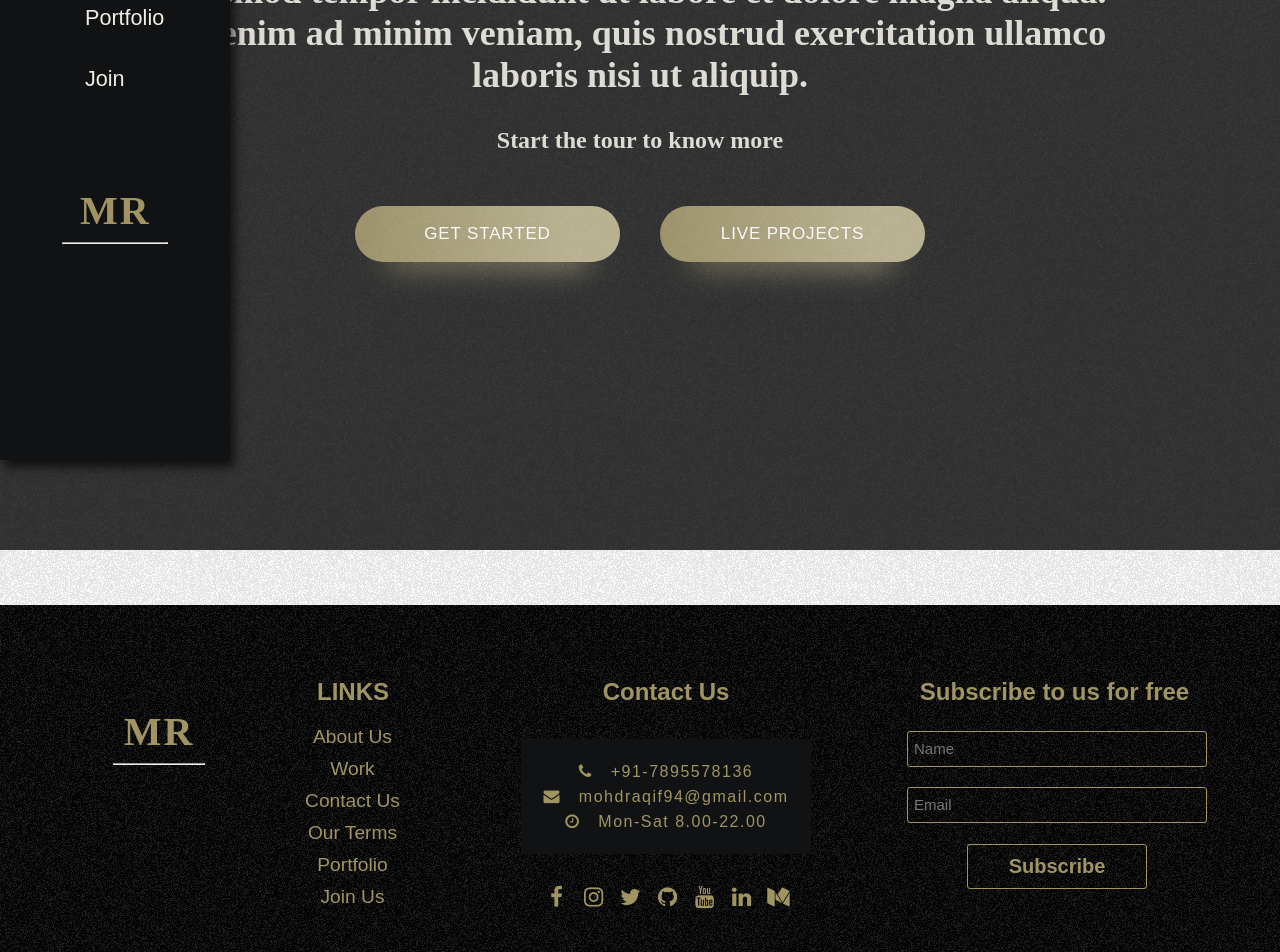
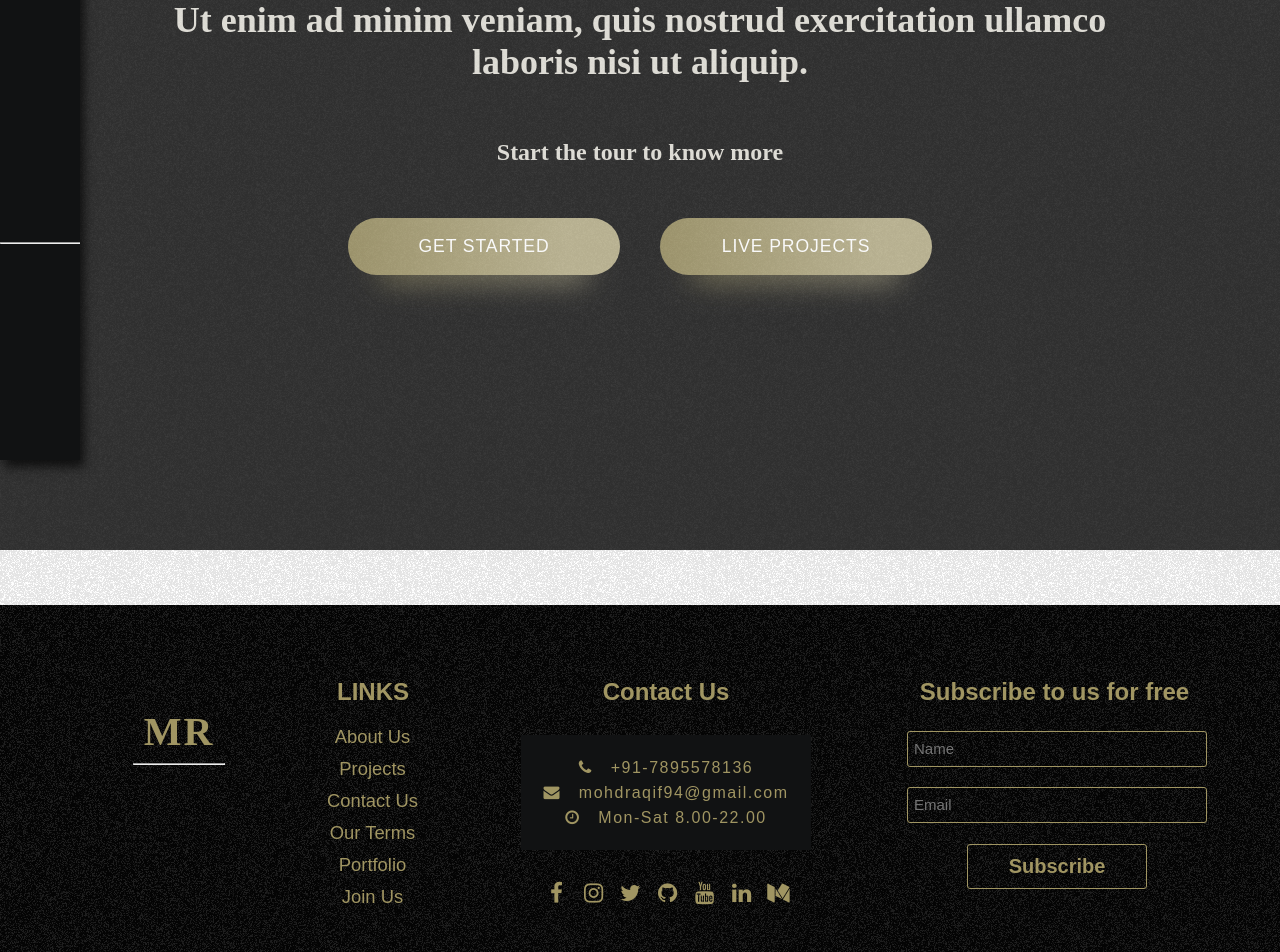
Before and after one commit to mohdraqif/MOHDRAQIF, a React (Create React App) app: page / in a window 1280 px wide. Shown: the part 340-1292 px from the top of the page. Built offline with nearby package versions, Linux system fonts and the light colour scheme.

Commit message:
Intro Completed Final

```diff
--- a/src/App.css
+++ b/src/App.css
@@ -175,6 +175,7 @@ footer {
   height: 100px;
   margin-top: 50px;
   padding-left: 80px;
+  margin-left: 20px;
 }
 
 .footer .footer-content .about .logo a {
@@ -191,12 +192,16 @@ footer {
   width: 90px;
 }
 
+.footer .footer-content .links {
+  margin-left: 20px;
+}
+
 .footer .footer-content .links a {
   text-decoration: none;
   display: block;
   margin-right: 1px;
   margin-bottom: 10px;
-  font-size: 1.2rem;
+  font-size: 1.15rem;
   color: var(--font-color);
   transition: var(--maintransition);
 }
@@ -212,7 +217,7 @@ footer {
   letter-spacing: 1.5px;
   line-height: 25px;
   color: var(--font-color);
-  margin: -5px 20px 28px;
+  margin: -9px 20px 28px;
   padding: 20px;
   width: 250px;
 }
@@ -325,6 +330,10 @@ section {
   margin: 20px;
 }
 
+.intro .content h4 {
+  padding-top: 25px;
+}
+
 .content span {
   width: 145px;
 }
@@ -352,7 +361,7 @@ a:hover, a:focus, a:active {
 .fancy-button {
   display: inline-block;
   font-family: var(--font-1);
-  font-size: 17px;
+  font-size: 18px;
   letter-spacing: 0.05em;
   text-transform: uppercase;
   color: #fff;
@@ -380,8 +389,10 @@ a:hover, a:focus, a:active {
 }
 .fancy-button span {
   display: inline-block;
+  width: 152px;
   padding: 18px 60px;
   border-radius: 50em;
+  font-size: 1.1rem;
   position: relative;
   z-index: 2;
   transform-style: preserve-3d;
--- a/src/App.js
+++ b/src/App.js
@@ -2,7 +2,6 @@ import React, { Component } from 'react';
 import './App.css'
 import Footer from './components/Footer'
 import Header from './components/Header'
-// import Carousel from './components/Carousel'
 import Intro from './components/Intro'
 
 export default class App extends Component {
@@ -10,7 +9,6 @@ export default class App extends Component {
     return (
       <div>
         <Header/>
-        {/* <Carousel/> */}
         <Intro/>
         <Footer/>
       </div>
--- a/src/components/Footer.js
+++ b/src/components/Footer.js
@@ -16,9 +16,9 @@ const Footer = () => {
 
 			<div className="footer-section links">
 				<h2>LINKS</h2>
-				<div>
+				<div className="foot-links">
 					<a href="http://localhost:3000/about">About Us</a>
-					<a href="http://localhost:3000/sale">Work</a>
+					<a href="http://localhost:3000/sale">Projects</a>
           <a href='/'>Contact Us</a>
 					<a href="http://localhost:3000/terms">Our Terms</a>
 					<a href="http://localhost:3000/support">Portfolio</a>
--- a/src/components/Header.js
+++ b/src/components/Header.js
@@ -10,7 +10,7 @@ const Header = () => {
             <a href="/">About</a>
           </li>
           <li className="nav__items ">
-            <a href="/">Work</a>
+            <a href="/">Projects</a>
           </li>
           <li className="nav__items ">
             <a href="/">Contact</a>
```
Also changed, not shown: src/components/Carousel.js (deleted, +0 -45 lines).
